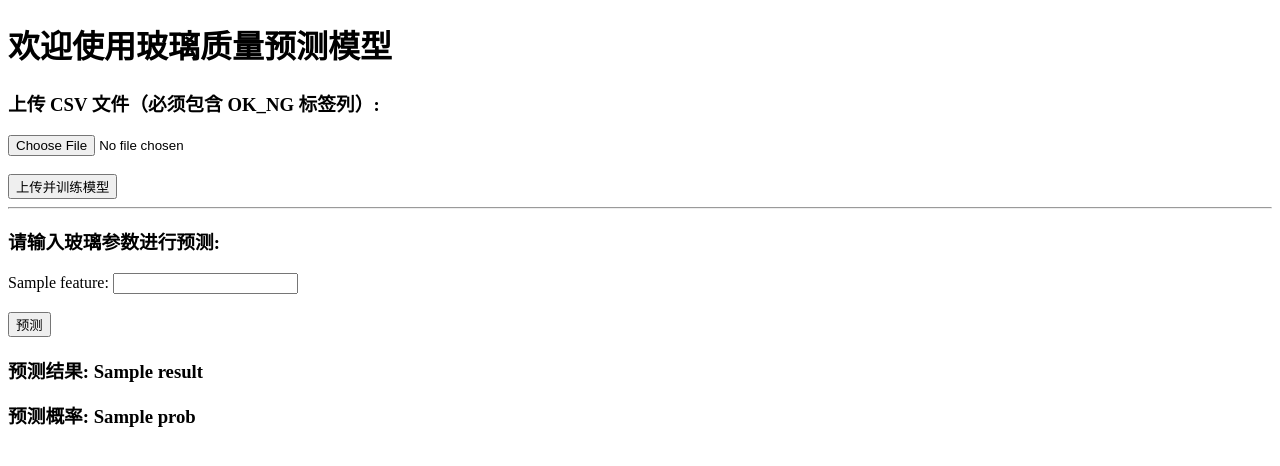
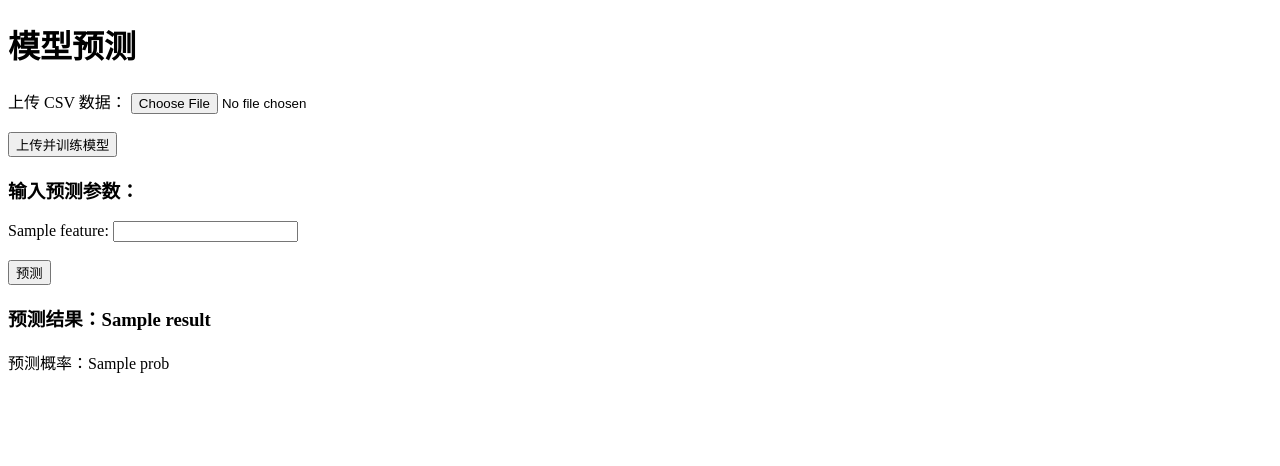
Before and after one commit to arthurweep/glass-quality-check, a Flask app: template templates/index.html in a window 1280 px wide. Shown: the top 466 px of the page. Run offline with Flask 3, Linux system fonts and the light colour scheme; the template is opened without the code that fills it: most values are stand-ins (such as "Sample title", 1, 10 or a date in 2020).

Commit message:
Update index.html

```diff
--- a/templates/index.html
+++ b/templates/index.html
@@ -6,37 +6,36 @@
     <title>模型预测</title>
 </head>
 <body>
-    <h1>欢迎使用玻璃质量预测模型</h1>
-
+    <h1>模型预测</h1>
     <form method="POST" enctype="multipart/form-data">
-        <h3>上传 CSV 文件（必须包含 OK_NG 标签列）:</h3>
+        <label for="csv_file">上传 CSV 数据：</label>
         <input type="file" name="csv_file" accept=".csv" required><br><br>
         <button type="submit">上传并训练模型</button>
     </form>
 
     {% if message %}
-        <p>{{ message }}</p>
+        <h3>{{ message }}</h3>
     {% endif %}
 
-    <hr>
-
-    <h3>请输入玻璃参数进行预测:</h3>
+    {% if features %}
         <form method="POST">
+            <h3>输入预测参数：</h3>
             {% for feature in features %}
                 <label for="{{ feature }}">{{ feature }}:</label>
                 <input type="text" name="{{ feature }}" required><br><br>
             {% endfor %}
             <button type="submit">预测</button>
         </form>
+    {% endif %}
 
     {% if result %}
-        <h3>预测结果: {{ result }}</h3>
-        <h3>预测概率: {{ prob }}</h3>
+        <h3>预测结果：{{ result }}</h3>
+        <p>预测概率：{{ prob }}</p>
     {% endif %}
 
     {% if result == "❌ 不合格" %}
-        <h3>SHAP 可视化分析图:</h3>
-        <img src="{{ url_for('static', filename='shap_plot.png') }}" alt="SHAP 图">
+        <h3>SHAP 分析图：</h3>
+        <img src="{{ url_for('static', filename='shap_plot.png') }}" alt="SHAP Plot">
     {% endif %}
 </body>
 </html>
```
Lines whose indentation alone changed are shown as unchanged.
